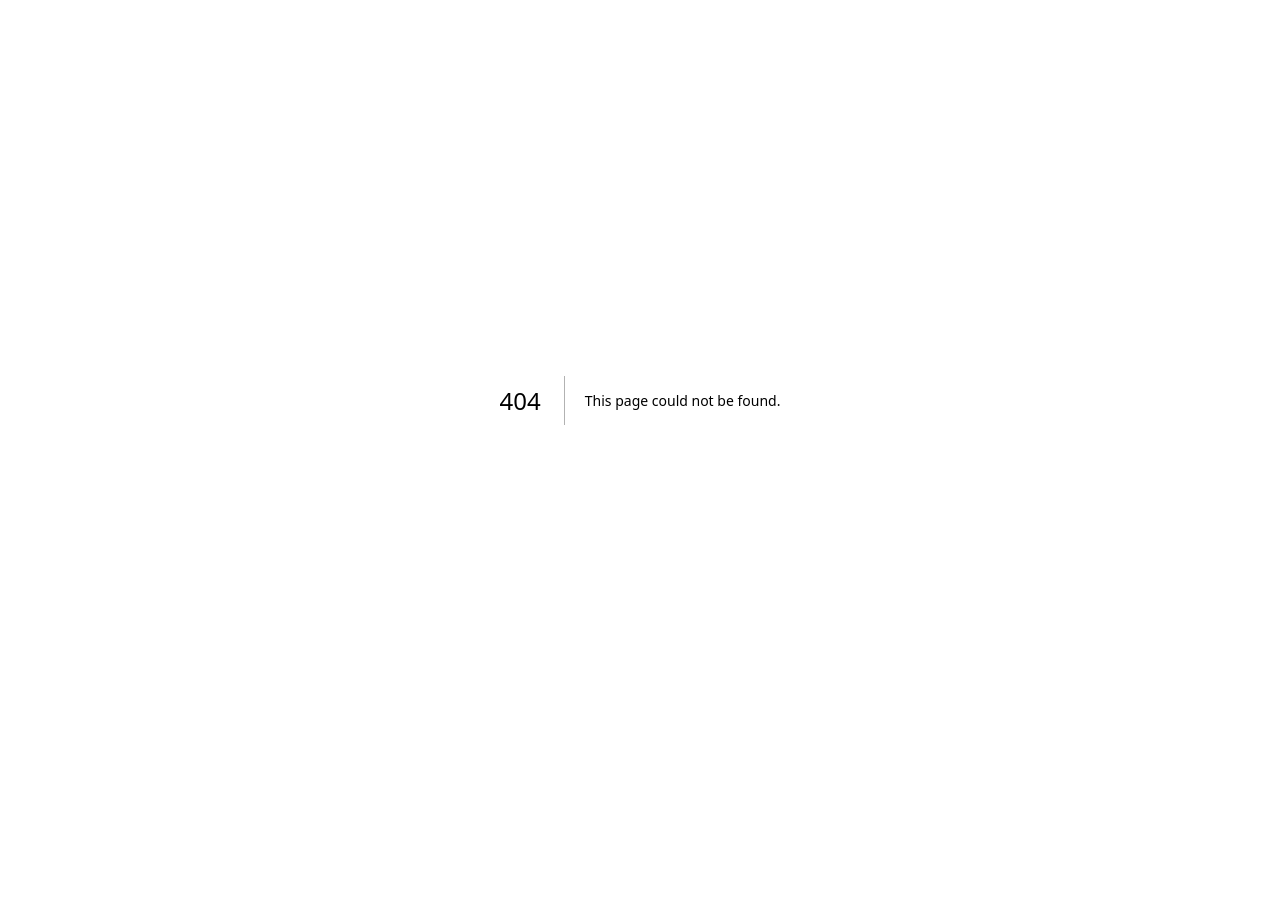
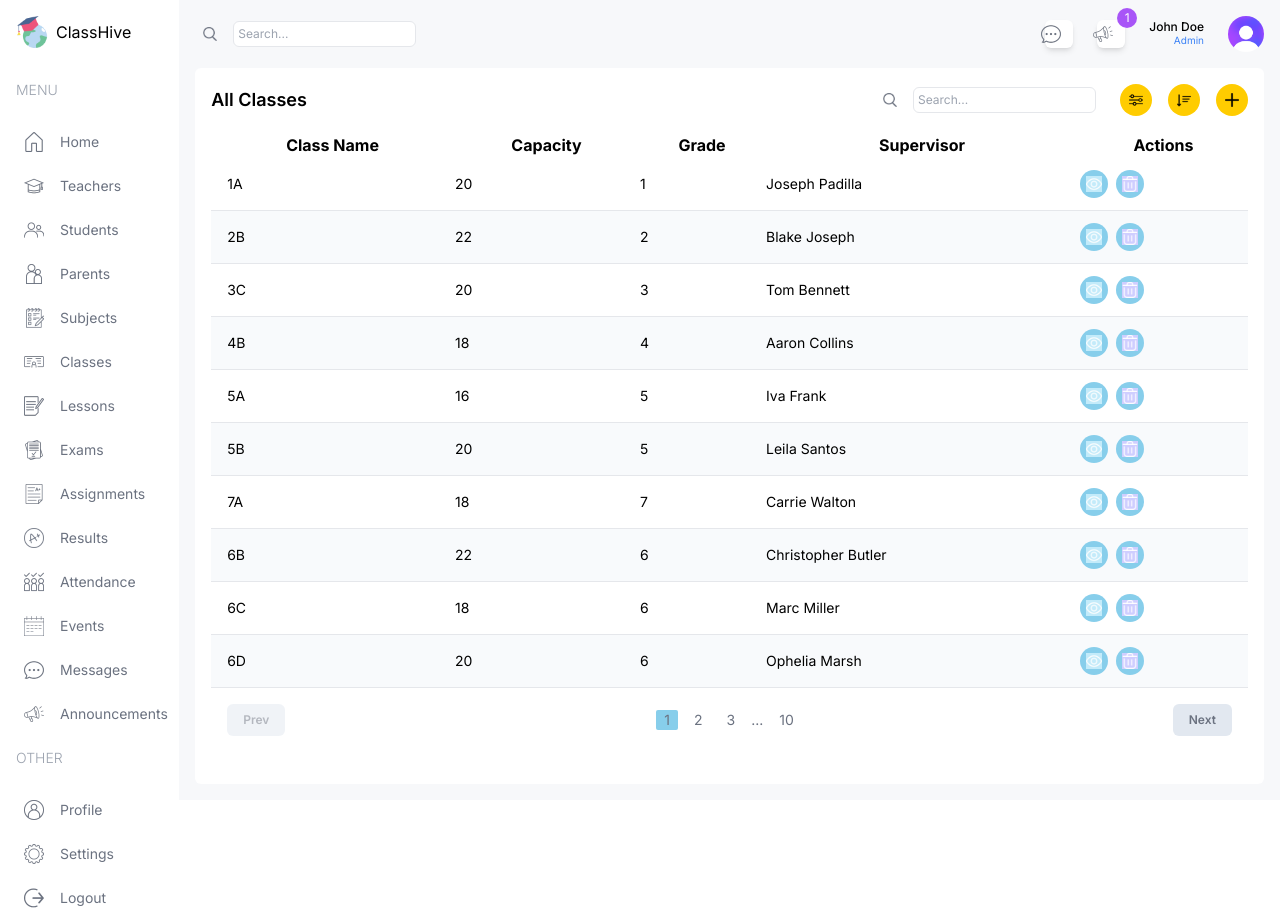
Before and after one commit to buriihenry/classhive, a Next.js app: page /list/classes in a window 1280 px wide. Before the commit this address had no page. Before the commit the page ends 800 px from the top, so only its background shows below. Built offline with nearby package versions, Linux system fonts and the light colour scheme.

Commit message:
Add ClassListPage component

```diff
--- /dev/null
+++ b/src/app/(dashboard)/list/classes/page.tsx
@@ -0,0 +1,107 @@
+import Pagination from "@/components/Pagination";
+import Table from "@/components/Table";
+import TableSearch from "@/components/TableSearch";
+import Image from "next/image";
+import Link from "next/link";
+import { classesData, role, } from "@/lib/data";
+
+type Class = {
+  id:number;
+  name:string;
+  capacity:number;
+  grade:number;
+  supervisor:string;
+}
+
+const columns = [
+  {
+    header:"Class Name",
+    accessor: "name",
+  },
+  {
+    header:"Capacity",
+    accessor: "capacity",
+    className: "hidden md:table-cell",
+
+  },
+  {
+    header:"Grade",
+    accessor:"grade",
+    className: "hidden md:table-cell",
+  },
+  {
+    header:"Supervisor",
+    accessor:"supervisor",
+    className: "hidden md:table-cell",
+  },
+  {
+    header:"Actions",
+    accessor: "actions",
+  },
+
+
+];
+
+
+const ClassListPage = () => {
+
+  const renderRow = (item: Class) => (
+    <tr key={item.id} className="border-b border-gray-200 even:bg-slate-50 text-sm hover:bg-buriiPurpleLight">
+
+      <td className="flex items-center gap-4 p-4">{item.name}</td>
+      <td className="hidden md:table-cell">{item.capacity}</td>
+      <td className="hidden md:table-cell">{item.grade}</td>
+      <td className="hidden md:table-cell">{item.supervisor}</td>
+      <td>
+        <div className="flex items-center gap-2">
+          <Link href={`/list/teachers/${item.id}`}>
+          <button className="w-7 h-7 flex items-center justify-center rounded-full bg-buriiSky">
+            <Image src="/view.png" alt="" width={16} height={16}/>
+            </button>
+            </Link>
+            {role ==="admin" && (<button className="w-7 h-7 flex items-center justify-center rounded-full bg-buriiSky">
+            <Image src="/delete.png" alt="" width={16} height={16}/>
+            </button>)}
+
+        </div>
+      </td>
+
+    </tr>
+);
+  return (
+    <div className='bg-white p-4 rounded-md flex-1 m-4 mt-0'>
+      {/* TOP */}
+      <div className="flex items-center justify-between">
+        <h1 className="hidden md:block text-lg font-semibold"> All Classes</h1>
+        <div className="flex flex-col md:flex-row items-center gap-4 w-full md:w-auto">
+          <TableSearch />
+          <div className="flex items-center gap-4 self-end">
+            <button className="w-8 h-8 flex items-center justify-center rounded-full bg-buriiYellow">
+              <Image src ="/filter.png" alt="" width={14} height={14}/>
+            </button>
+            <button className="w-8 h-8 flex items-center justify-center rounded-full bg-buriiYellow">
+              <Image src ="/sort.png" alt="" width={14} height={14}/>
+            </button>
+            {role==="admin" && (<button className="w-8 h-8 flex items-center justify-center rounded-full bg-buriiYellow">
+              <Image src ="/plus.png" alt="" width={14} height={14}/>
+            </button>)}
+          </div>
+        </div>
+      </div>
+
+      {/* LIST */}
+      <Table columns= {columns} renderRow={renderRow} data={classesData}/>
+
+      {/* Pagination */}
+
+      <Pagination />
+
+
+
+
+
+      </div>
+  )
+}
+
+export default ClassListPage
```
